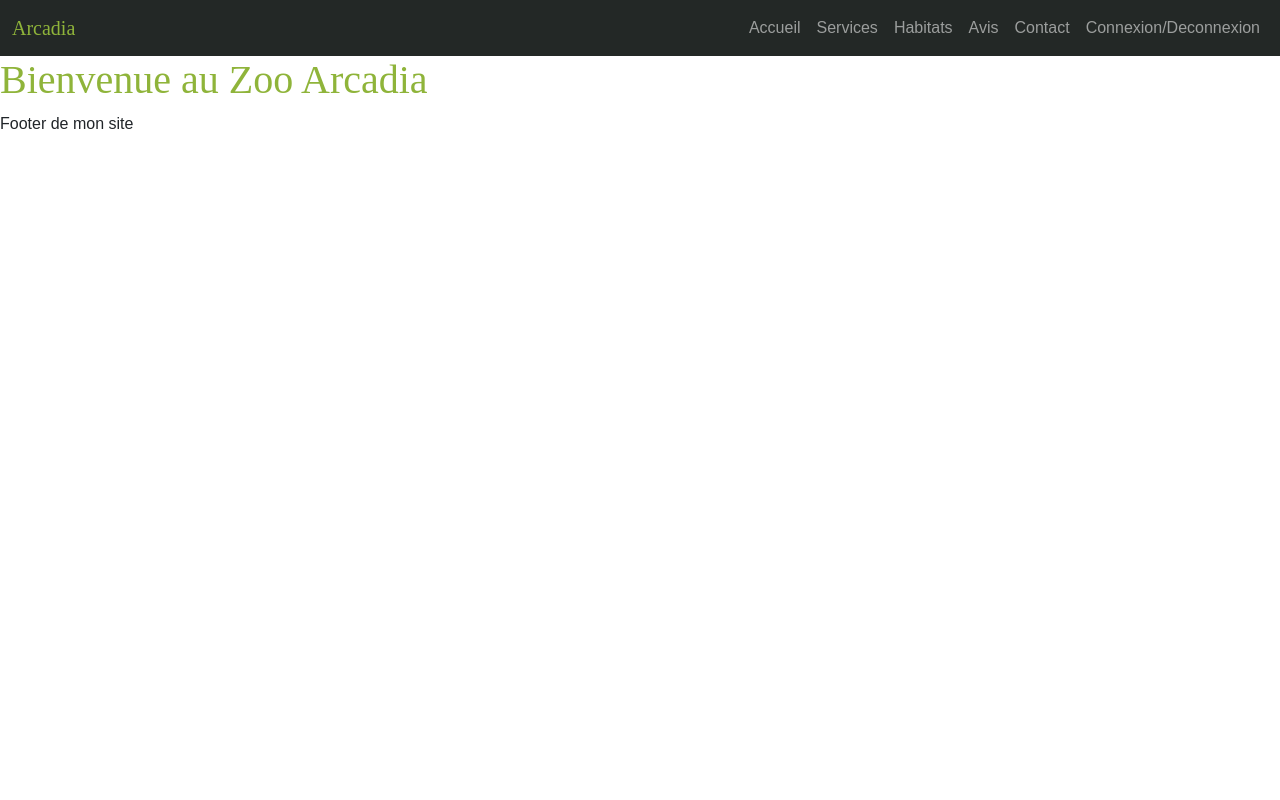
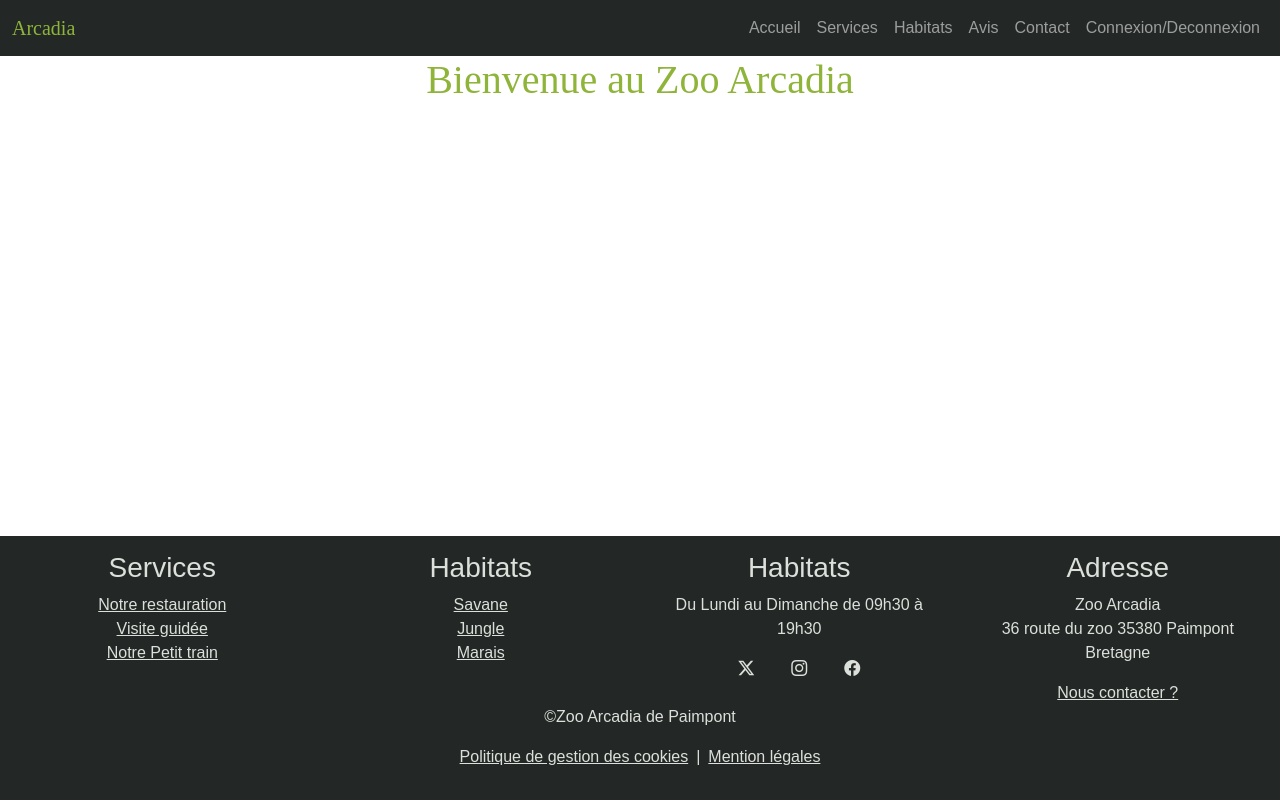
Before and after one commit to Th1bz/Arcadia, a website with bundled scripts: page index.html in a window 1280 px wide. Built offline with nearby package versions, Linux system fonts and the light colour scheme; files whose address does not match are found by name; a web font is replaced by a local one.

Commit message:
add footer

```diff
--- a/index.html
+++ b/index.html
@@ -4,22 +4,34 @@
     <meta charset="UTF-8" />
     <meta name="viewport" content="width=device-width, initial-scale=1.0" />
 
-    <link rel="stylesheet" href="scss/main.css">
-    <link rel="preconnect" href="https://fonts.googleapis.com">
-    <link rel="preconnect" href="https://fonts.gstatic.com" crossorigin>
-    <link href="https://fonts.googleapis.com/css2?family=Londrina+Solid:wght@100;300;400;900&display=swap" rel="stylesheet">
-    <link href="https://fonts.googleapis.com/css2?family=Inria+Sans:ital,wght@0,300;0,400;0,700;1,300;1,400;1,700&family=Londrina+Solid:wght@100;300;400;900&display=swap" rel="stylesheet">
+    <link rel="stylesheet" href="scss/main.css" />
+    <link rel="preconnect" href="https://fonts.googleapis.com" />
+    <link rel="preconnect" href="https://fonts.gstatic.com" crossorigin />
+    <link
+      href="https://fonts.googleapis.com/css2?family=Londrina+Solid:wght@100;300;400;900&display=swap"
+      rel="stylesheet"
+    />
+    <link
+      href="https://fonts.googleapis.com/css2?family=Inria+Sans:ital,wght@0,300;0,400;0,700;1,300;1,400;1,700&family=Londrina+Solid:wght@100;300;400;900&display=swap"
+      rel="stylesheet"
+    />
 
     <title>Document</title>
-
   </head>
   <body>
-
     <header>
       <nav class="navbar navbar-expand-lg bg-dark" data-bs-theme="dark">
         <div class="container-fluid">
           <a class="navbar-brand" href="/">Arcadia</a>
-              <button class="navbar-toggler" type="button" data-bs-toggle="collapse" data-bs-target="#navbarSupportedContent" aria-controls="navbarSupportedContent" aria-expanded="false" aria-label="Toggle navigation">
+          <button
+            class="navbar-toggler"
+            type="button"
+            data-bs-toggle="collapse"
+            data-bs-target="#navbarSupportedContent"
+            aria-controls="navbarSupportedContent"
+            aria-expanded="false"
+            aria-label="Toggle navigation"
+          >
             <span class="navbar-toggler-icon"></span>
           </button>
           <div class="collapse navbar-collapse" id="navbarSupportedContent">
@@ -52,10 +64,54 @@
       <!-- Contenue de ma page -->
     </main>
 
-    <footer>Footer de mon site</footer>
+    <footer class="bg-dark text-primary text-center footer">
+      <div class="row">
+        <div class="col-12 col-md-3">
+          <h3 class="text-primary">Services</h3>
+          <a href="#">Notre restauration</a><br />
+          <a href="#">Visite guidée</a><br />
+          <a href="#">Notre Petit train</a><br />
+        </div>
+
+        <div class="col-12 col-md-3">
+          <h3 class="text-primary">Habitats</h3>
+          <a href="#">Savane</a><br />
+          <a href="#">Jungle</a><br />
+          <a href="#">Marais</a><br />
+        </div>
+
+        <div class="col-12 col-md-3">
+          <h3 class="text-primary">Habitats</h3>
+          <p>Du Lundi au Dimanche de 09h30 à 19h30</p>
+          <div class="row">
+            <div class="col-3"></div>
+            <a href="#" class="col-2"><i class="bi bi-twitter-x"></i></a>
+            <a href="#" class="col-2"><i class="bi bi-instagram"></i></a>
+            <a href="#" class="col-2"><i class="bi bi-facebook"></i></a>
+            <div class="col-3"></div>
+          </div>
+        </div>
+
+        <div class="col-12 col-md-3">
+            <h3 class="text-primary">Adresse</h3>
+            <p>Zoo Arcadia <br>
+                36 route du zoo 35380 Paimpont <br>
+                Bretagne</p>
+                <a href="#">Nous contacter ?</a>
+        </div>
+      </div>
+
+        <div class="container-fluid bg-brown-cust d-flex flex-column align-items-center" style="height: 80px;">
+            <p>©Zoo Arcadia de Paimpont</p>
+            <div class="d-flex">
+              <a href="#" class="link-cust">Politique de gestion des cookies</a><p class="mx-2"> | </p>
+              <a href="#" class="link-cust">Mention légales</a>
+            </div>
+      </div>
+
+    </footer>
 
     <script type="module" src="Router/router.js"></script>
     <script src="node_modules/bootstrap/dist/js/bootstrap.bundle.min.js"></script>
-
   </body>
 </html>
--- a/pages/home.html
+++ b/pages/home.html
@@ -1 +1 @@
-<h1 class="text-secondary font-title">Bienvenue au Zoo Arcadia</h1>
+<h1 class="text-secondary font-title text-center">Bienvenue au Zoo Arcadia</h1>
--- a/scss/_custom.scss
+++ b/scss/_custom.scss
@@ -1,10 +1,10 @@
 // Custom.scss
 // Option A: Include all of Bootstrap
-$primary: #4B5943;
+$primary: #DCDFDA;
 $secondary:#8FB43A;
 $tertiary:#99B5AC;
 $dark: #232826;
-$body: #DCDFDA;
+$body: #4B5943;
 
 $font-family-sans-serif: "Inria Sans", sans-serif !default;
 $font-family-serif: "Londrina solid", serif !default;
--- a/scss/main.scss
+++ b/scss/main.scss
@@ -3,7 +3,21 @@
 @import "custom";
 
 
+html {
+    position: relative;
+    min-height: 100%;
+}
 
+main {
+    margin-bottom: 265px;
+}
+
+footer.footer {
+    padding: 15px;
+    position: absolute;
+    bottom: 0;
+    width: 100%;
+}
 
 .font-title {
     font-family: 'Londrina solid';
```
Also changed, not shown: scss/main.css, 1 other file. Lines whose indentation alone changed are shown as unchanged.
